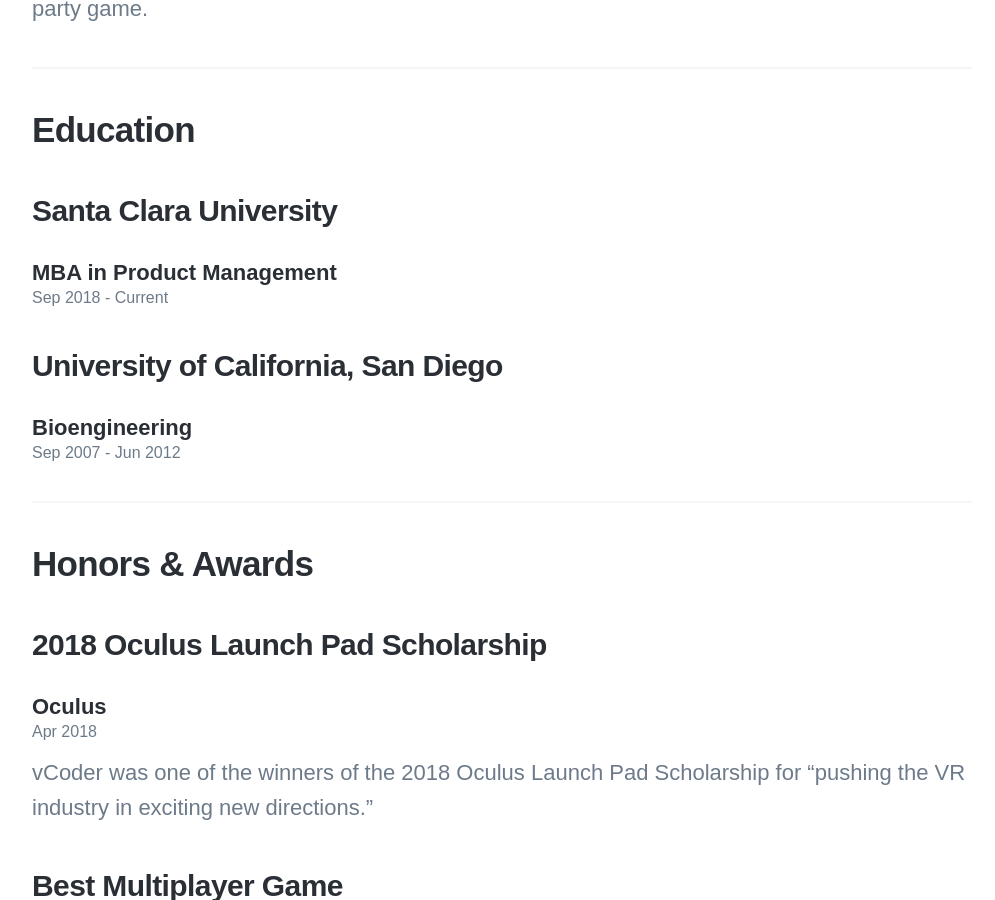
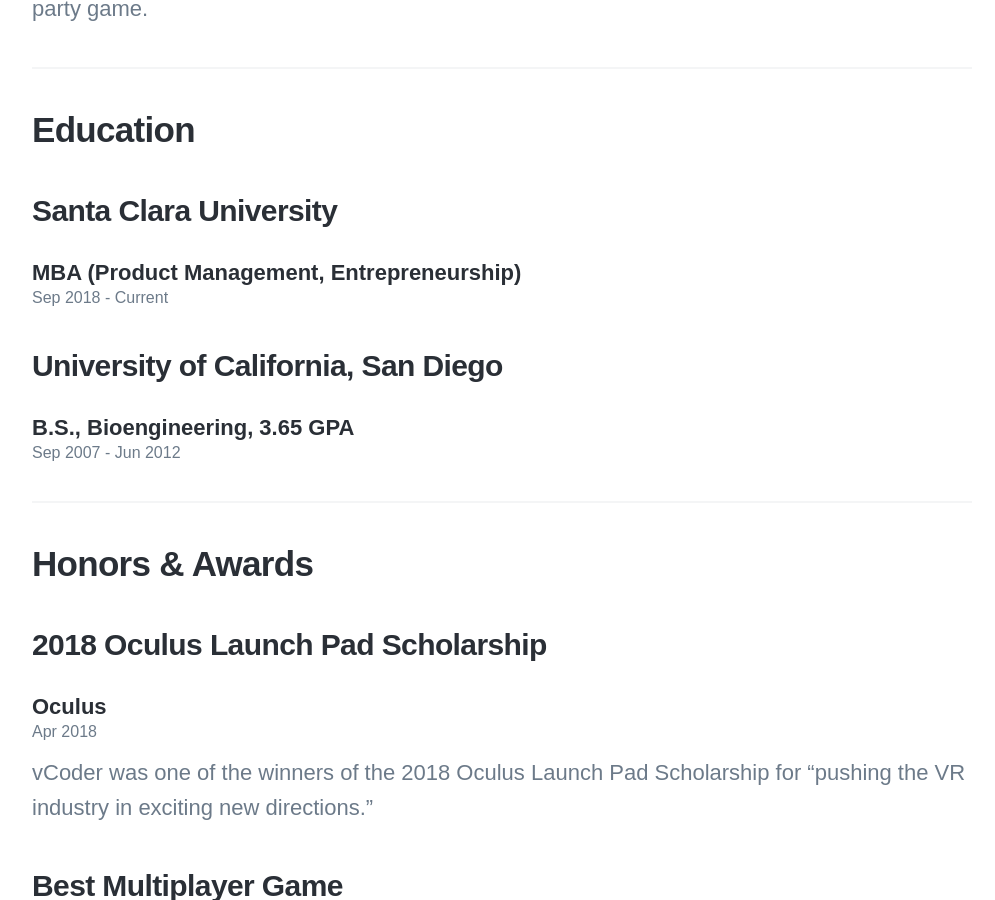
Before and after one commit to kennethfreeflow/kennethlng.github.io, a Jekyll site: the page built from _pages/cv.md, in a window 1280 px wide and 900 px high, scrolled down 1707 px. Shown: the whole window, without its empty margins (138-1133 px from the left). Built offline with Jekyll 4.4.1, drawn with Linux system fonts in a browser that asks for light colours; nearby versions of some CDN libraries; some web fonts are replaced.

Commit message:
UPdated bachelor's

```diff
--- a/_pages/cv.md
+++ b/_pages/cv.md
@@ -45,13 +45,13 @@
 
 ### Santa Clara University
 
-#### MBA in Product Management
+#### MBA (Product Management, Entrepreneurship)
 
 <caption>Sep 2018 - Current</caption>
 
 ### University of California, San Diego
 
-#### Bioengineering
+#### B.S., Bioengineering, 3.65 GPA
 
 <caption>Sep 2007 - Jun 2012</caption>
 
```
